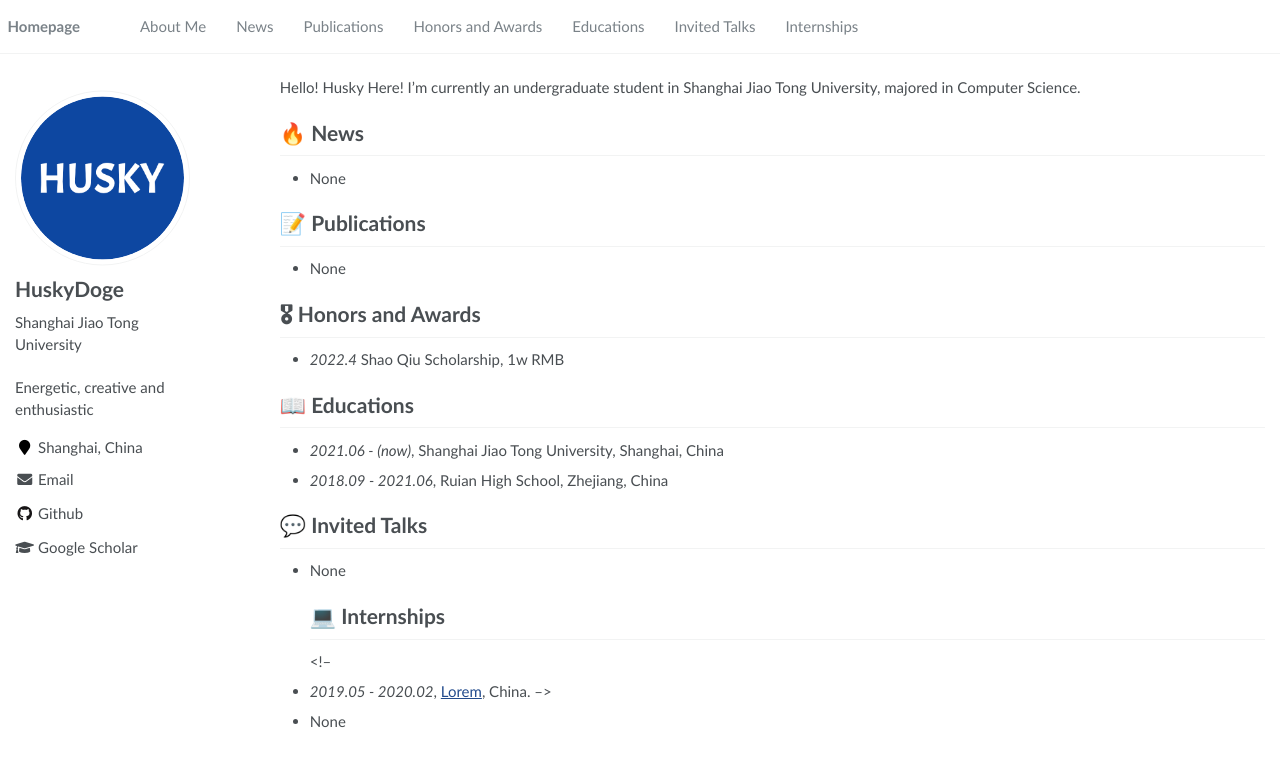
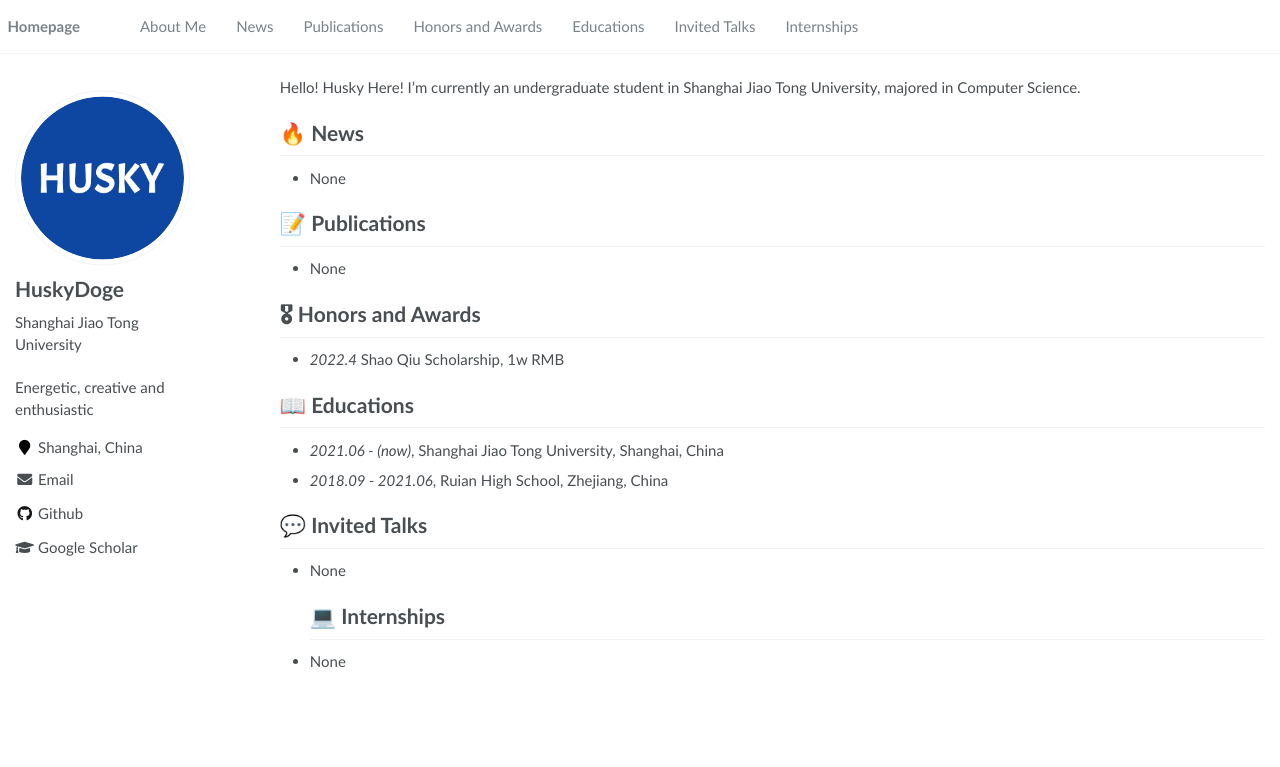
Before and after one commit to RayeRen/acad-homepage.github.io, a Jekyll site: the page built from _pages/about.md, in a window 1280 px wide. Shown: the top 767 px of the page. Built offline with Jekyll 4.4.1, drawn with Linux system fonts in a browser that asks for light colours.

Commit message:
Update about.md

```diff
--- a/_pages/about.md
+++ b/_pages/about.md
@@ -64,7 +64,6 @@
 -->
 - None
 # 💻 Internships
-<!--
-- *2019.05 - 2020.02*, [Lorem](https://github.com/), China. -->
+<!-- *2019.05 - 2020.02*, [Lorem](https://github.com/), China. -->
 
 - None
```
